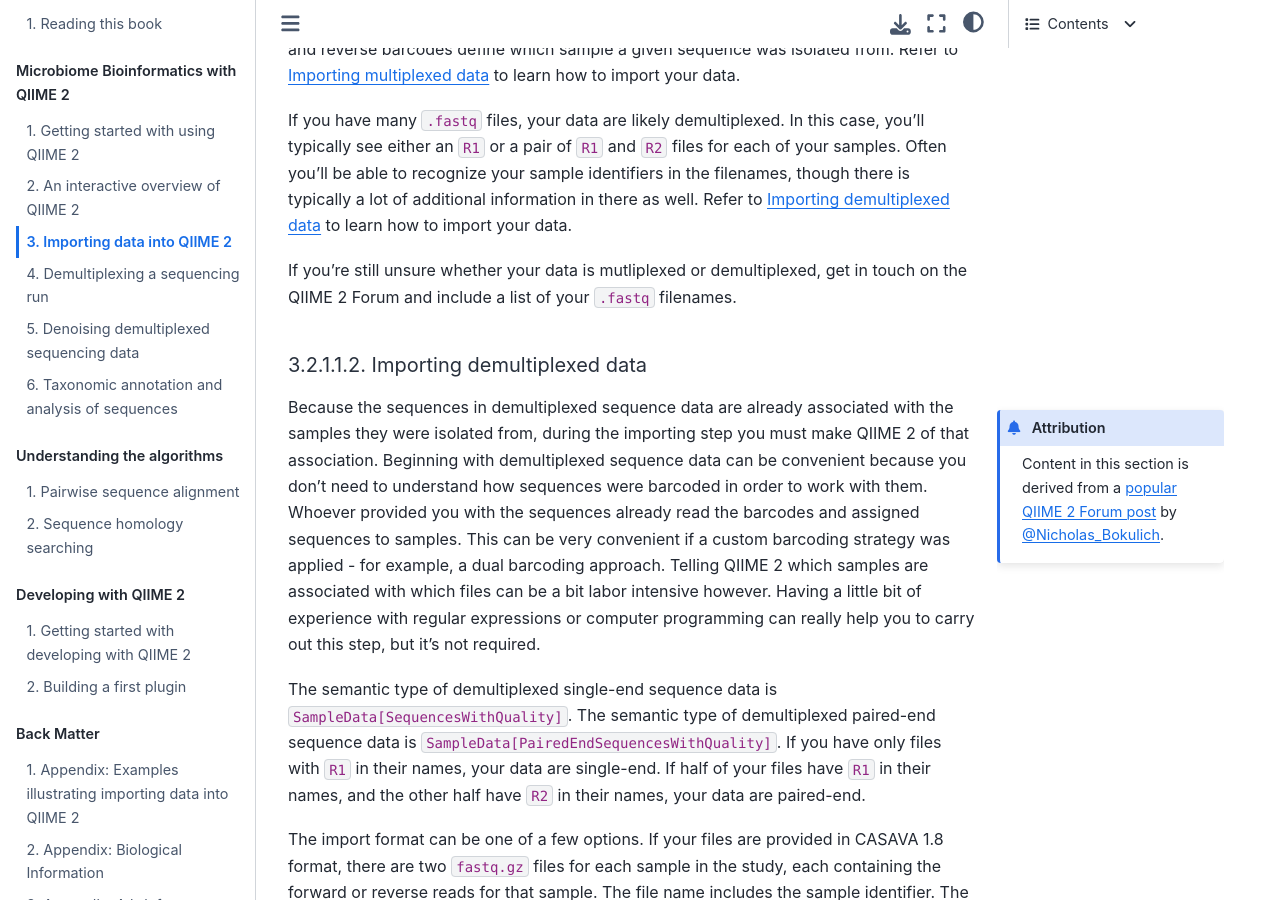
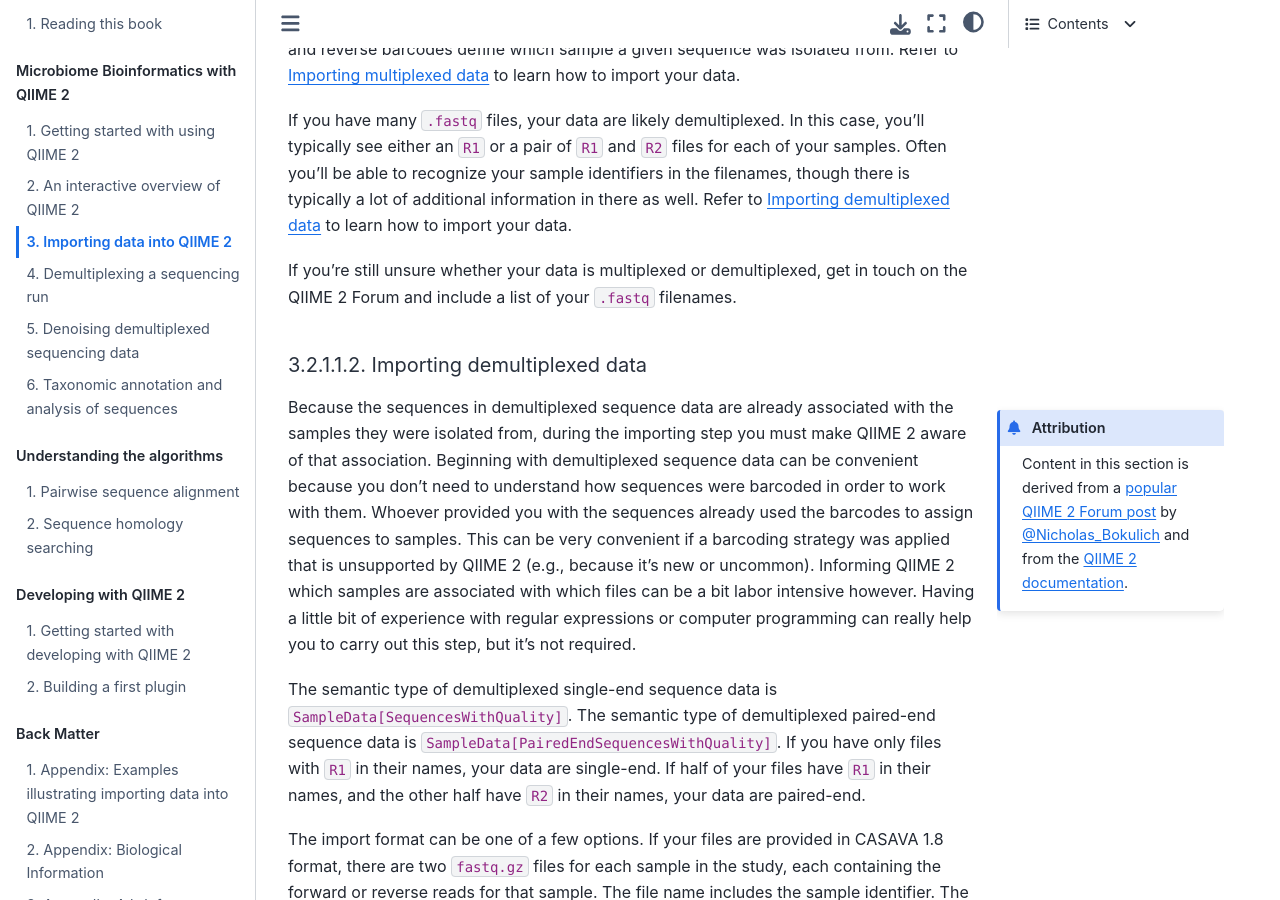
Before and after one commit to gregcaporaso/q2book, a Jupyter Book: the page built from book/using/importing.md, in a window 1280 px wide and 900 px high, scrolled down 4913 px. Built offline with Jupyter Book 1.0.4 settings and Sphinx 7.4.7 and the Sphinx Book theme 1.1.4, drawn with Linux system fonts in a browser that asks for light colours.

Commit message:
minor edits

`````diff
--- a/book/using/importing.md
+++ b/book/using/importing.md
@@ -84,18 +84,18 @@ If you have between one and four `.fastq` files, it's almost certain that you ha
 
 If you have many `.fastq` files, your data are likely demultiplexed. In this case, you'll typically see either an `R1` or a pair of `R1` and `R2` files for each of your samples. Often you'll be able to recognize your sample identifiers in the filenames, though there is typically a lot of additional information in there as well. Refer to {ref}`import-demultiplexed` to learn how to import your data.
 
-If you're still unsure whether your data is mutliplexed or demultiplexed, get in touch on the QIIME 2 Forum and include a list of your `.fastq` filenames.
+If you're still unsure whether your data is multiplexed or demultiplexed, get in touch on the QIIME 2 Forum and include a list of your `.fastq` filenames.
 
 (import-demultiplexed)=
 ##### Importing demultiplexed data
 
 ````{margin}
 ```{admonition} Attribution
-Content in this section is derived from a [popular QIIME 2 Forum post](https://forum.qiime2.org/t/importing-and-demultiplexing-sequence-data-quick-reference/14002) by [@Nicholas_Bokulich](https://forum.qiime2.org/u/nicholas_bokulich/summary).
+Content in this section is derived from a [popular QIIME 2 Forum post](https://forum.qiime2.org/t/importing-and-demultiplexing-sequence-data-quick-reference/14002) by [@Nicholas_Bokulich](https://forum.qiime2.org/u/nicholas_bokulich/summary) and from the [QIIME 2 documentation](https://docs.qiime2.org/2021.2/tutorials/importing/).
 ```
 ````
 
-Because the sequences in demultiplexed sequence data are already associated with the samples they were isolated from, during the importing step you must make QIIME 2 of that association. Beginning with demultiplexed sequence data can be convenient because you don't need to understand how sequences were barcoded in order to work with them. Whoever provided you with the sequences already read the barcodes and assigned sequences to samples. This can be very convenient if a custom barcoding strategy was applied - for example, a dual barcoding approach. Telling QIIME 2 which samples are associated with which files can be a bit labor intensive however. Having a little bit of experience with regular expressions or computer programming can really help you to carry out this step, but it's not required.
+Because the sequences in demultiplexed sequence data are already associated with the samples they were isolated from, during the importing step you must make QIIME 2 aware of that association. Beginning with demultiplexed sequence data can be convenient because you don't need to understand how sequences were barcoded in order to work with them. Whoever provided you with the sequences already used the barcodes to assign sequences to samples. This can be very convenient if a barcoding strategy was applied that is unsupported by QIIME 2 (e.g., because it's new or uncommon). Informing QIIME 2 which samples are associated with which files can be a bit labor intensive however. Having a little bit of experience with regular expressions or computer programming can really help you to carry out this step, but it's not required.
 
 The semantic type of demultiplexed single-end sequence data is `SampleData[SequencesWithQuality]`. The semantic type of demultiplexed paired-end sequence data is `SampleData[PairedEndSequencesWithQuality]`. If you have only files with `R1` in their names, your data are single-end. If half of your files have `R1` in their names, and the other half have `R2` in their names, your data are paired-end.
 
`````
Also changed, not shown: book/using/demultiplexing.md (+1 -1 lines).
